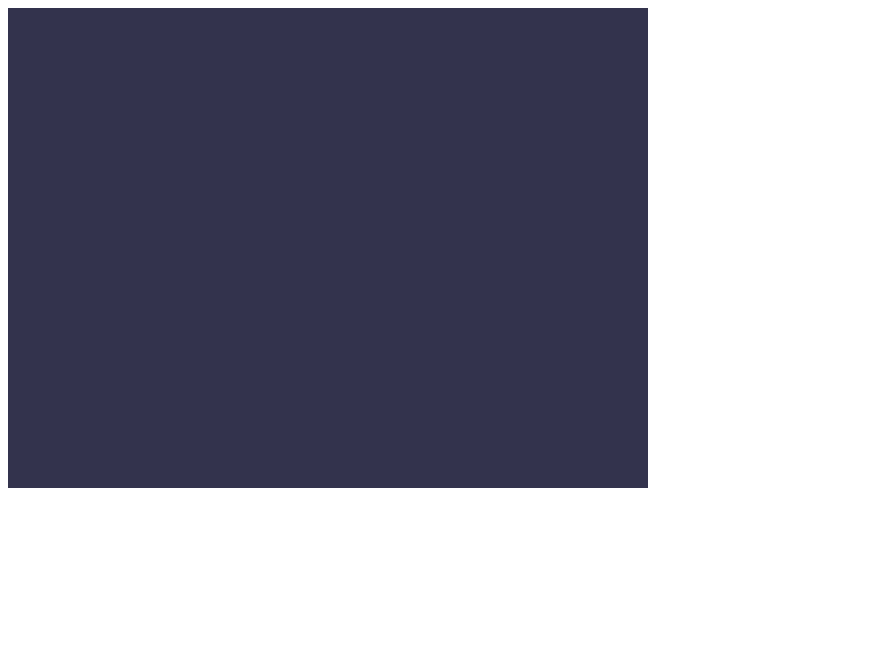
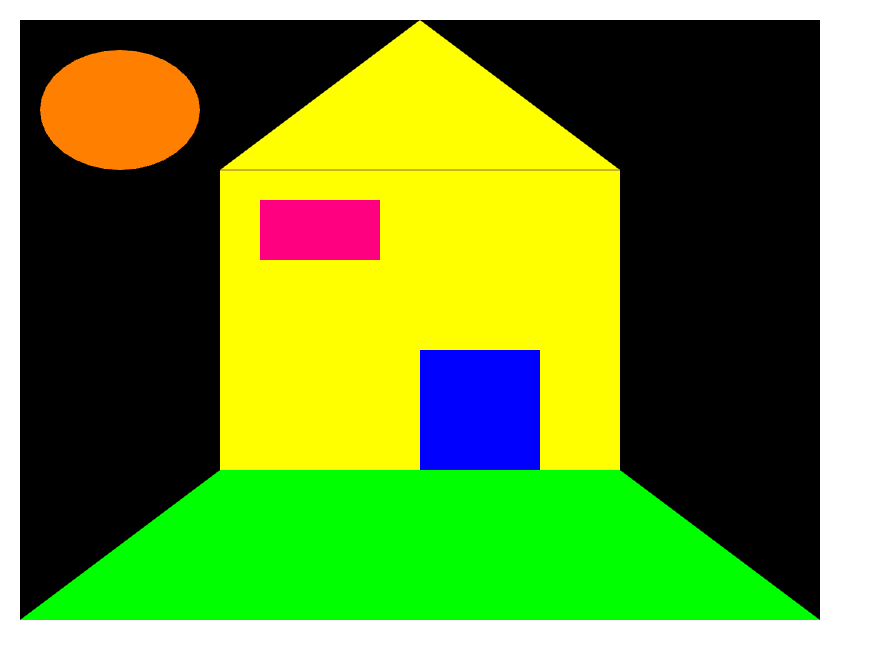
Before and after one commit to AmyCur/Maths_and_Physics, a website: page src/index.html in a window 1280 px wide. Shown: the whole page, without its empty margins (0-875 px from the left). Drawn offline with Linux system fonts and the light colour scheme.

Commit message:
Im unsure

```diff
--- a/src/index.html
+++ b/src/index.html
@@ -1,13 +1,26 @@
 <!doctype html>
+
 <html lang="en">
-  <head>
-    <meta charset="utf-8" />
-    <title>Game</title>
-
-    <script src="js/main.js" type="module"></script>
-  </head>
-
-  <body>
-    <canvas id="gl-canvas" width="640" height="480"></canvas>
-  </body>
+    <head>
+        <meta charset="utf-8">
+        <meta name="viewport" content="width=device-width, initial-scale=1">
+        <title>Lab 3 - Basic Shapes in WebGL</title>
+        <style>
+            html, head, body {
+                margin: 0;
+                padding: 10px;
+                background-color: white;
+            }
+            #canvas {
+                width: 800px;
+                height: 600px;
+                background-color: #FF00FF;
+            }
+        </style>
+    </head>
+    <body>
+        <canvas id="canvas" width="800px" height="600px"></canvas>
+        <script src="js/shaders.js"></script>
+        <script src="js/main.js"></script>
+    </body>
 </html>
--- a/src/js/buffers.js
+++ /dev/null
@@ -1,17 +0,0 @@
-// Define triangle vertices
-const vertices = new Float32Array([
-  // x    y    z
-  -0.5, -0.5, 0.0, // vertex 0       2
-   0.5, -0.5, 0.0, // vertex 1     /   \
-   0.0,  0.5, 0.0, // vertex 2    0 --- 1
-]);
-
-function CreateVBO(gl){
-    const vbo = gl.createBuffer();
-    gl.bindBuffer(gl.ARRAY_BUFFER, vbo);
-    gl.bufferData(gl.ARRAY_BUFFER, vertices, gl.STATIC_DRAW);
-    gl.bindBuffer(gl.ARRAY_BUFFER, null);
-    return vbo;
-}
-
-export {CreateVBO};
--- a/src/js/drawing.js
+++ /dev/null
@@ -1,38 +0,0 @@
-function ClearScene(gl, canvas){
-    gl.viewport(0, 0, canvas.width, canvas.height);
-
-    gl.clearColor(
-        0.2,
-        0.2,
-        0.3,
-        1.0
-    );
-
-    gl.clear(gl.COLOR_BUFFER_BIT);
-}
-
-// Define triangle vertices
-const vertices = new Float32Array([
-  // x    y    z
-  -0.5, -0.5, 0.0, // vertex 0       2
-   0.5, -0.5, 0.0, // vertex 1     /   \
-   0.0,  0.5, 0.0, // vertex 2    0 --- 1
-]);
-
-function drawScene(gl, canvas, vbo, program){
-    const positionLocation = gl.getAttribLocation(program, "aPosition");
-    gl.enableVertexAttribArray(positionLocation);
-    gl.bindBuffer(gl.ARRAY_BUFFER, vbo);
-    gl.vertexAttribPointer(
-        positionLocation, // index
-        3,                // size
-        gl.FLOAT,         // type
-        false,            // normalized
-        0,                // stride
-        0
-    );
-
-    ClearScene(gl, canvas);
-}
-
-export {drawScene, vertices}
--- a/src/js/main.js
+++ b/src/js/main.js
@@ -1,21 +1,149 @@
-import { drawScene } from "./drawing.js";
-import { initShaders } from "./shaders.js";
-import { CreateVBO } from "./buffers.js";
+const houseData = new Float32Array([
+    // x    y    z                    4
+    -0.5, -0.5, 0.0, // vertex 0     /\
+    0.5, -0.5, 0.0, // vertex 1     /  \
+    -0.5, 0.5, 0.0, // vertex 2   2 ---3
+    0.5, 0.5, 0.0, // vertex 3    |    |
+    0.0, 1.0, 0.0 // vertex 4     0 ---1
+]);
 
-function GetGL(){
-    const canvas=document.getElementById("gl-canvas");
-    const gl=canvas.getContext("webgl");
-    if(!gl) console.log("GL is unsupported");
-    return {gl: gl, canvas: canvas};
+const doorData = new Float32Array([
+    0.0, -0.5, -0.1,
+    0.3, -0.5, -0.1,
+    0.0, -0.1, -0.1,
+    0.3, -0.1, -0.1
+]);
+
+// Define window (Z = -0.1, in front of house)
+const windowData = new Float32Array([
+    -0.4, 0.4, -0.1,
+    -0.1, 0.4, -0.1,
+    -0.4, 0.2, -0.1,
+    -0.1, 0.2, -0.1
+]);
+
+const grassData = new Float32Array([
+    -1.0, -1.0, 0.0,
+    1.0, -1.0, 0.0,
+    -0.5, -0.5, 0.0,
+    0.5, -0.5, 0.0
+]);
+
+const roofLineData = new Float32Array([
+    -0.5, 0.5, -0.1,
+    0.5, 0.5, -0.1
+]);
+
+function createShapeBuffer(gl, data) {
+    const buffer = gl.createBuffer();
+    gl.bindBuffer(gl.ARRAY_BUFFER, buffer);
+    gl.bufferData(gl.ARRAY_BUFFER, data, gl.STATIC_DRAW);
+    return buffer;
 }
 
-function main(){
-    const gl = GetGL().gl;
-    const canvas = GetGL().canvas;
-    const vbo = CreateVBO(gl);
-    const program = initShaders(gl);
-    // const buffers = initBuffers();
-    drawScene(gl, canvas, vbo, program);
+function unbindBuffer(gl) {
+    gl.bindBuffer(gl.ARRAY_BUFFER, null);
+}
+
+
+function GetGL(canvas) {
+    const gl = canvas.getContext("webgl2");
+    if (!gl) throw new Error("WebGL not supported");
+    return gl;
+}
+
+function ClearScreen(gl, canvas) {
+    gl.viewport(0, 0, canvas.width, canvas.height);
+    gl.clearColor(0, 0, 0, 1.0);
+    gl.clear(gl.COLOR_BUFFER_BIT);
+}
+
+function setupDrawState(gl, buffer, colour, positionLocation, colourLocation) {
+    gl.bindBuffer(gl.ARRAY_BUFFER, buffer);
+    gl.enableVertexAttribArray(positionLocation);
+    // Tell WebGL how to read data from the vertex buffer
+    gl.vertexAttribPointer(positionLocation, 3, gl.FLOAT, false, 0, 0);
+    //send colour data to fragment shader
+    gl.uniform4fv(colourLocation, colour);
+}
+
+function GenerateCircle(segments, size) {
+    // Define Sun
+    const cx = -0.75; // Offset X
+    const cy = 0.7; // Offset Y
+
+    // Apply offset to centre vertex
+    const sunArray = [cx, cy, 0.0];
+
+    for (let i = 0; i <= segments; i++) {
+        const angleCircle = (i * 2 * Math.PI) / segments;
+        sunArray.push(
+            cx + (size.x * Math.cos(angleCircle)), // Apply offset to perimeter X
+            cy + (size.y * Math.sin(angleCircle)), // Apply offset to perimeter Y
+            0.0
+        );
+    }
+
+    return new Float32Array(sunArray);
+}
+
+
+function RenderScreen(gl, program) {
+    ClearScreen(gl, canvas);
+    gl.useProgram(program);
+    gl.depthFunc(gl.LEQUAL);
+
+    const sunSegments=32;
+
+    const houseBuffer = createShapeBuffer(gl, houseData);
+    const doorBuffer = createShapeBuffer(gl, doorData);
+    const windowBuffer = createShapeBuffer(gl, windowData);
+    const grassBuffer = createShapeBuffer(gl, grassData);
+    const roofLineBuffer = createShapeBuffer(gl, roofLineData);
+    const sunBuffer = createShapeBuffer(gl, GenerateCircle(sunSegments, {x: 0.2, y: 0.2}));
+
+    const positionLocation = gl.getAttribLocation(program, "aPosition");
+    const colourLocation = gl.getUniformLocation(program, 'uColour');
+    // setupDrawState(gl, houseBuffer, [1.0, 1.0, 0.0, 1.0], positionLocation, colourLocation);
+
+    gl.clear(gl.COLOR_BUFFER_BIT | gl.DEPTH_BUFFER_BIT);
+    gl.enable(gl.DEPTH_TEST);
+
+    //Draw door
+    setupDrawState(gl, doorBuffer, [0.0, 0.0, 1.0, 1.0], positionLocation, colourLocation);
+    gl.drawArrays(gl.TRIANGLE_STRIP, 0, 4);
+
+    //Draw window
+    setupDrawState(gl, windowBuffer, [1.0, 0.0, 0.5, 1.0], positionLocation, colourLocation);
+    gl.drawArrays(gl.TRIANGLE_STRIP, 0, 4);
+
+    //Draw grass
+    setupDrawState(gl, grassBuffer, [0.0, 1.0, 0.0, 1.0], positionLocation, colourLocation);
+    gl.drawArrays(gl.TRIANGLE_STRIP, 0, 4);
+
+    //Draw house
+    setupDrawState(gl, houseBuffer, [1.0, 1.0, 0.0, 1.0], positionLocation, colourLocation);
+    gl.drawArrays(gl.TRIANGLE_STRIP, 0, 5);
+
+    setupDrawState(gl, roofLineBuffer, [0.6, 0.4, 0.3, 1.0], positionLocation, colourLocation);
+    gl.drawArrays(gl.LINES, 0, 2);
+
+    setupDrawState(gl, sunBuffer, [1.0, 0.5, 0.0, 1.0], positionLocation, colourLocation);
+    gl.drawArrays(gl.TRIANGLE_FAN, 0, sunSegments+2);
+}
+
+// Main function
+function main() {
+    // Setup WebGL
+    const canvas = document.getElementById("canvas");
+    const gl = GetGL(canvas);
+    // const vbo = CreateVBO(gl);
+
+    unbindBuffer(gl);
+
+    const program = CompileShaders(gl);
+
+    RenderScreen(gl, program);
 }
 
 main();
--- a/src/js/shaders.js
+++ b/src/js/shaders.js
@@ -1,4 +1,4 @@
-const vsSource =
+const vertexShaderSource =
     `#version 300 es
 precision mediump float;
 
@@ -8,40 +8,42 @@ void main() {
     gl_Position = vec4(aPosition, 1.0);
 }`;
 
-const fsSource =
+// Define fragment shader
+const fragmentShaderSource =
     `#version 300 es
   precision mediump float;
 
+  uniform vec4 uColour;
   out vec4 fragColour;
 
   void main() {
-    fragColour = vec4(1.0, 0.0, 0.0, 1.0);
+      fragColour = uColour;
   }`;
 
-function initShaders(gl){
-  const vShader = loadShader(gl, gl.VERTEX_SHADER, vsSource);
-  const fShader = loadShader(gl, gl.FRAGMENT_SHADER, fsSource);
 
-  const program = gl.createProgram();
 
-  gl.attachShader(program, vShader);
-  gl.attachShader(program, fShader);
-
-  gl.linkProgram(program);
-
-  return program;
-}
-
-function loadShader(gl, type, source) {
-  const shader = gl.createShader(type);
-  gl.shaderSource(shader, source);
+function CompileShader(gl, shaderType, shaderSource) {
+    const shader = gl.createShader(shaderType);
+    gl.shaderSource(shader, shaderSource);
     gl.compileShader(shader);
 
     if (!gl.getShaderParameter(shader, gl.COMPILE_STATUS)) {
-    console.log(`Failed to load shader!! \n ${gl.getShaderInfoLog(shader)}`)
+        console.log(`Error compiling shader:\n`, gl.getShaderInfoLog(shader));
+        gl.deleteShader(shader);
     }
 
     return shader;
 }
 
-export {initShaders};
+function CompileShaders(gl) {
+    const vertexShader = CompileShader(gl, gl.VERTEX_SHADER, vertexShaderSource);
+    const fragmentShader = CompileShader(gl, gl.FRAGMENT_SHADER, fragmentShaderSource);
+
+    const program = gl.createProgram();
+
+    gl.attachShader(program, vertexShader);
+    gl.attachShader(program, fragmentShader);
+    gl.linkProgram(program);
+
+    return program;
+}
```
Also changed, not shown: .old-src/index.html (deleted), .old-src/js/player/PlayerController.js (deleted), .old-src/js/player/Vector3.js (deleted), .old-src/js/rendering/draw-scene.js (deleted), .old-src/js/rendering/init-buffers.js (deleted), .old-src/js/rendering/rendering.js (deleted), .old-src/models/GetOBJData.js (deleted), .old-src/models/google_cat/Mesh_Cat.mtl (deleted), .old-src/models/google_cat/Mesh_Cat.obj (deleted), .old-src/models/google_cat/Tex_Cat.png (deleted), 1 other file. Lines whose indentation alone changed are shown as unchanged.
